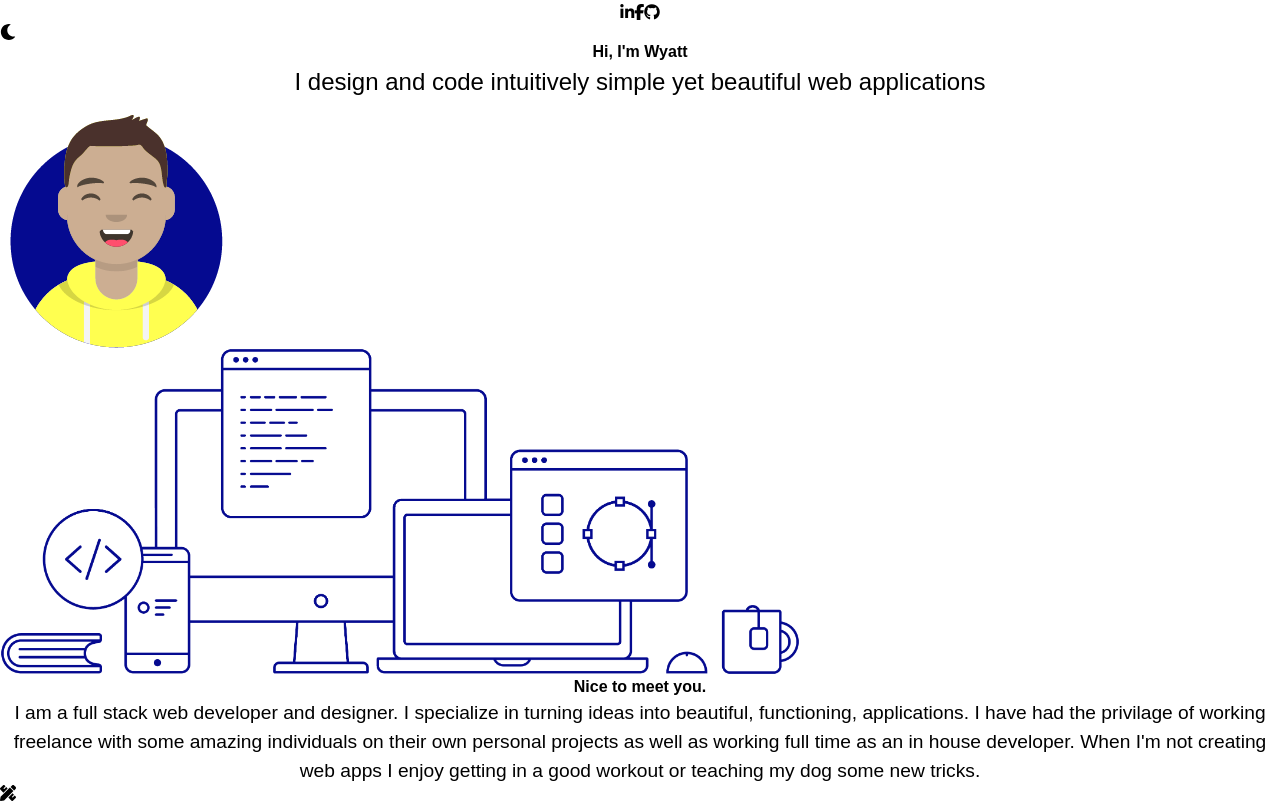
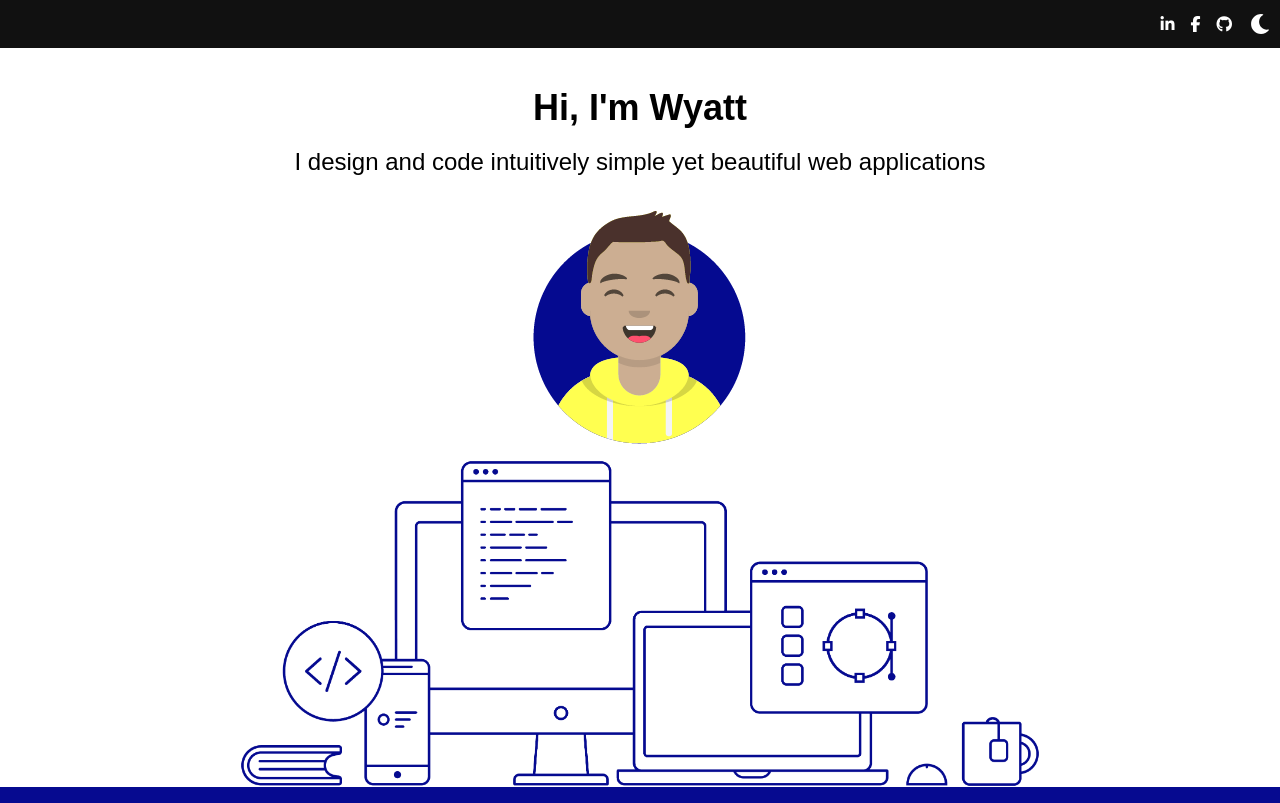
Before and after one commit to rwyattwalker/portfolio, a React (Create React App) app: page / in a window 1280 px wide. Shown: the top 803 px of the page. Built offline with nearby package versions, Linux system fonts and the light colour scheme; a web font is replaced by a local one.

Commit message:
Tailwind Fix

```diff
--- a/src/Components/Hero/HeroContainer.tsx
+++ b/src/Components/Hero/HeroContainer.tsx
@@ -20,7 +20,7 @@ const RenderHero = () => {
         </div>
         <div className="flex flex-col dark:bg-dark-backgroud">
             <div className="mt-4">
-              {theme == 'dark'
+              {theme === 'dark'
                 ? <img src="images/hero-dark.png" alt="hero-darkmode"  className="mx-auto d-block hero-img" />
                 : <img src="images/hero-light.png" alt="hero-lightmode"  className="mx-auto d-block hero-img" />
               }
--- a/tailwind.config.js
+++ b/tailwind.config.js
@@ -1,11 +1,11 @@
 /** @type {import('tailwindcss').Config} */
 module.exports = {
+  content: ["./src/**/*.{html,js,ts,tsx}"],
   darkMode: 'class',
-  content: ["./src/**/*.{html,js}"],
   theme: {
-    extend: {},
-    colors:{
-      'dark-background': '#232323',
+    extend: {
+      colors: {
+        'dark-background': '#232323',
       'dark-text-primary': 'rgba(38, 231, 245, 0.849)',
       'dark-text-secondary':'#fff',
       'dark-icon-color': 'rgba(38, 231, 245, 0.849)',
@@ -14,9 +14,8 @@ module.exports = {
       'dark-footer-hover':'rgba(38, 231, 245, 0.849)',
       'dark-skill-border':'#2d3033',
       'light-background': '#060A90',
-    }
+      },
+    },
   },
-  plugins: [
-    require('tailwind-scrollbar-hide')
-  ],
+  plugins: [require('tailwind-scrollbar-hide')],
 }
```
Also changed, not shown: webpack.config.js (deleted).
